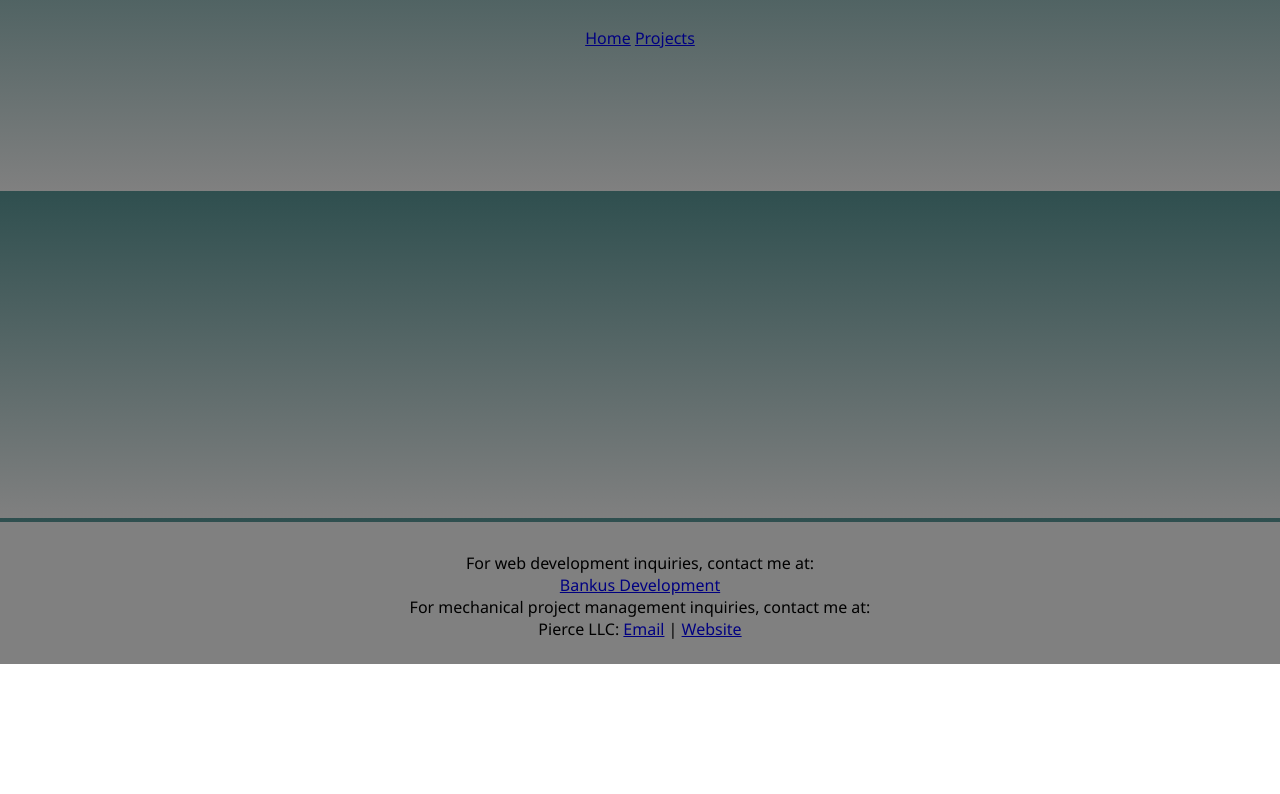
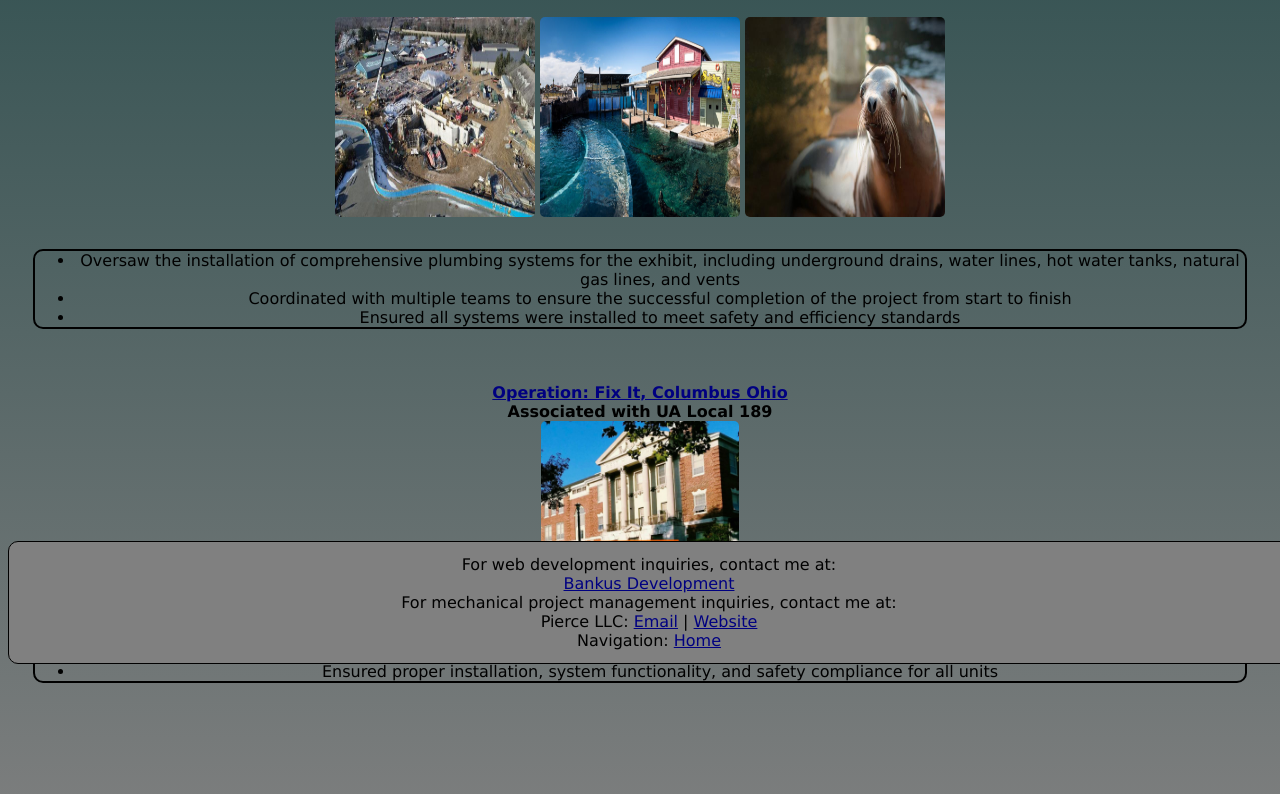
Before and after one commit to bankus92/bankus92.github.io, a plain HTML site: page pages/projects.html in a window 1280 px wide. Shown: the part 136-930 px from the top of the page. Before the commit the page ends 800 px from the top, so only its background shows below. Drawn offline with Linux system fonts and the light colour scheme.

Commit message:
updated styles, updated projects page

```diff
--- a/css/styles.css
+++ b/css/styles.css
@@ -1,23 +1,31 @@
 /* Basic styles for HTML */
 html {
+  margin-bottom: 5%;
   background-image: linear-gradient(darkslategray, gray);
 }
 
 html,
 body {
-  margin: auto;
   text-align: center;
-  font-family: "Segoe UI", Tahoma, "Geneva", Verdana, sans-serif;
-  margin-bottom: 142px;
+  font-family: Verdana, Tahoma, sans-serif;
+  margin-bottom: 150px;
 }
 
 a {
   color: navy;
-  font: bolder;
+}
+
+a:visited {
+  color: purple;
 }
 
 a:hover {
   text-decoration: underline;
+  color: red;
+}
+
+a:active {
+  color: yellow;
 }
 
 h1,
@@ -26,22 +34,27 @@ h3,
 h4,
 h5,
 h6 {
-  margin: 30px;
-  padding: 30px;
+  margin: auto;
+}
+
+div {
+  margin: 1%;
+  padding: 1%;
 }
 
 p {
-  margin: 30px;
+  margin: 1%;
 }
 
 ul,
 ol {
-  margin: 0;
-  padding: 0;
-  list-style: none;
+  border-radius: 10px;
+  border: 2px solid black;
+  list-style: disc;
 }
 
 img {
+  border-radius: 5px;
   text-align: center;
   max-width: 200px;
   height: 200px;
@@ -54,9 +67,11 @@ img {
 }
 
 .site-footer {
+  border-radius: 10px;
+  border: 1px solid black;
   position: fixed;
   bottom: 0;
   width: 100%;
-  height: 142px;
+  height: auto;
   background: gray;
 }
--- a/pages/projects.html
+++ b/pages/projects.html
@@ -9,11 +9,53 @@
   <body>
     <h1>Project Highlights</h1>
     <div>
-      <a href="../portfolio.html">Home</a>
-      <a href="projects.html">Projects</a>
+      <h4>
+        <a href="https://www.columbuszoo.org/adventure-cove"
+          >Adventure Cove & Sea Lion Exhibit, Columbus Zoo</a
+        >
+      </h4>
+      Jan 2019 - Jan 2020
+      <br />
+      Associated with UA Local 189, Plumbers & Pipefitters
+      <div>
+        <img src="../media/adv_cove1.jpg" />
+        <img src="../media/adv_cove2.jpg" />
+        <img src="../media/1737069771131.jpg" />
+      </div>
+      <ul>
+        <li>
+          Oversaw the installation of comprehensive plumbing systems for the
+          exhibit, including underground drains, water lines, hot water tanks,
+          natural gas lines, and vents
+        </li>
+        <li>
+          Coordinated with multiple teams to ensure the successful completion of
+          the project from start to finish
+        </li>
+        <li>
+          Ensured all systems were installed to meet safety and efficiency
+          standards
+        </li>
+      </ul>
     </div>
     <div>
-      <p></p>
+      <h4>
+        <a href="https://www.ccsoh.us/Page/2443"
+          >Operation: Fix It, Columbus Ohio</a
+        >
+      </h4>
+      <h4>Associated with UA Local 189</h4>
+      <img src="../media/download.jpg" />
+      <ul>
+        <li>
+          Installed rooftop air conditioning units and serviced natural gas
+          connections at Eakin Elementary and Scottwood Elementary
+        </li>
+        <li>
+          Ensured proper installation, system functionality, and safety
+          compliance for all units
+        </li>
+      </ul>
     </div>
     <footer class="site-footer">
       <p>
@@ -26,6 +68,9 @@
         Pierce LLC:
         <a href="mailto:piercellc@outlook.com">Email</a> |
         <a target="_blank" href="https://www.pierce1llc.com">Website</a>
+        <br />
+        Navigation: <a href="../portfolio.html">Home</a>
+        <a href=""></a>
       </p>
     </footer>
   </body>
```
Also changed, not shown: portfolio.html (+3 -0 lines), media/1737069771131.jpg (added), media/adv_cove1.jpg (added), media/adv_cove2.jpg (added), media/download.jpg (added), media/op fixit.jfif (added), 4 other files.
